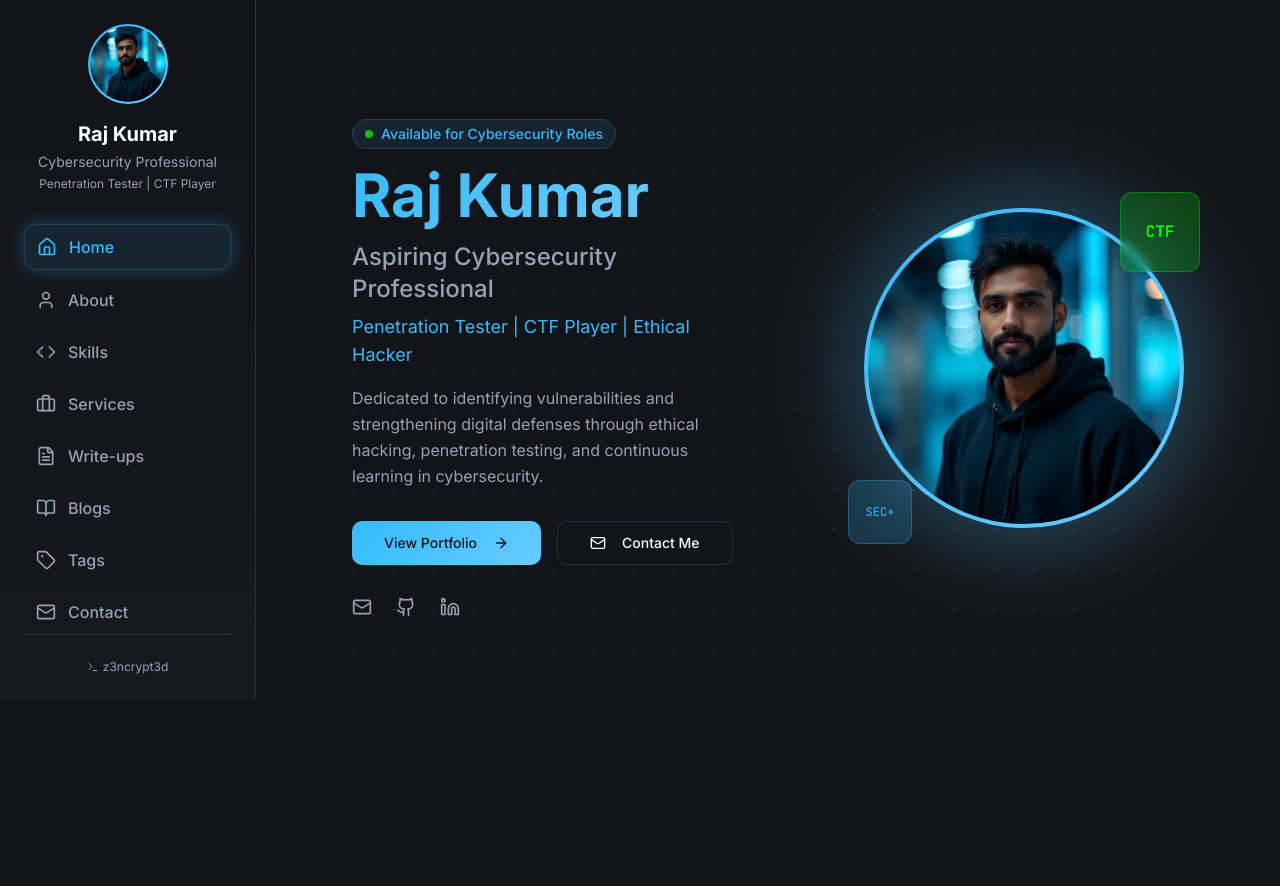
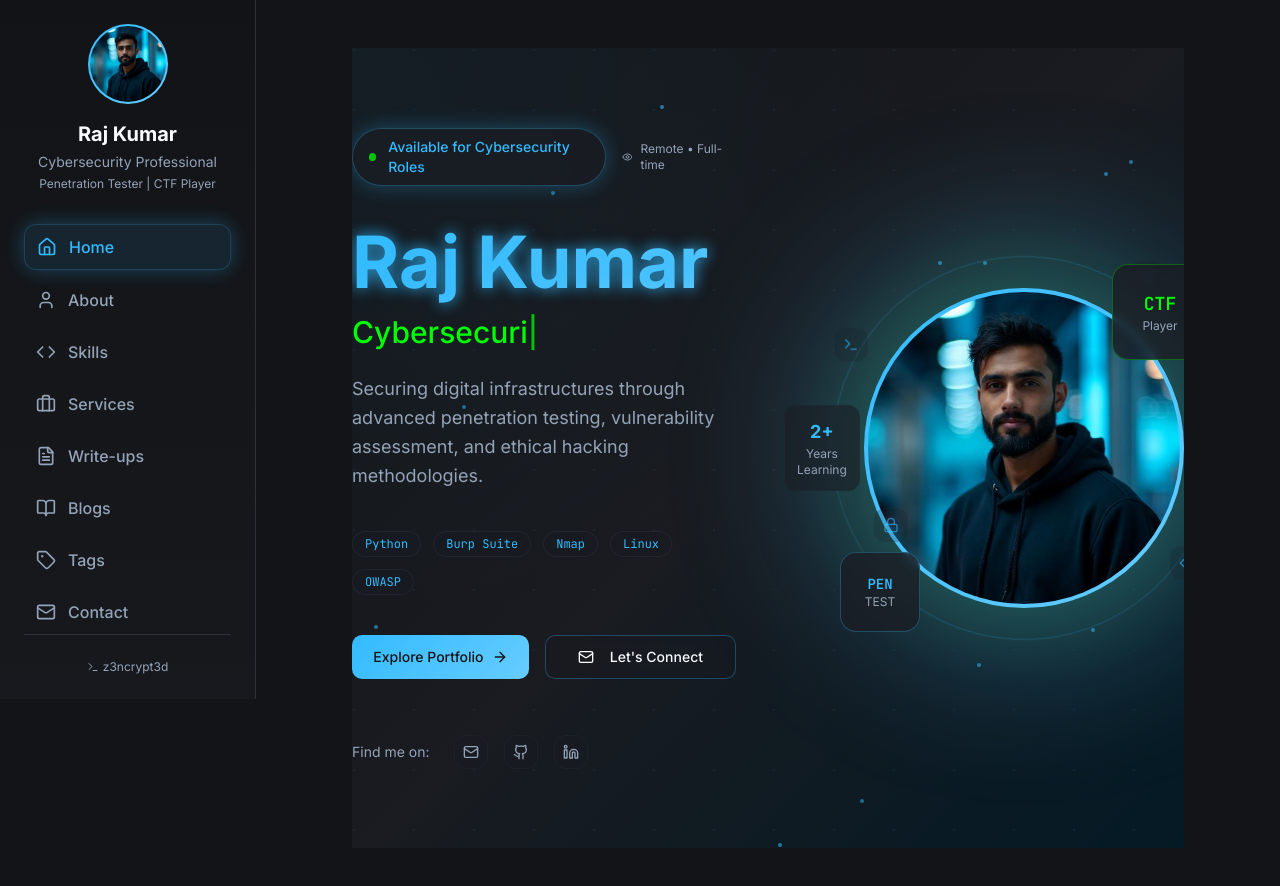
Before and after one commit to n220556/Z3ncrypt3dBu9, a React (Vite) app: page / in a window 1280 px wide. Shown: the top 886 px of the page. Before the commit the page ends 800 px from the top, so only its background shows below. Built offline with nearby package versions, Linux system fonts and the light colour scheme.

Commit message:
Refine hero section UI
Enhance the hero section of the portfolio website with modern UI elements.

```diff
--- a/src/components/Hero.tsx
+++ b/src/components/Hero.tsx
@@ -1,119 +1,286 @@
-import { ArrowRight, Download, Mail, Github, Linkedin } from 'lucide-react';
+import { ArrowRight, Mail, Github, Linkedin, Shield, Terminal, Code, Zap, Lock, Eye } from 'lucide-react';
 import { Button } from '@/components/ui/button';
+import { useEffect, useState } from 'react';
 import profileImage from '@/assets/profile-image.jpg';
 
+const FloatingIcon = ({ icon: Icon, delay = 0, duration = 3, className = "" }) => (
+  <div
+    className={`absolute animate-bounce opacity-60 ${className}`}
+    style={{
+      animationDelay: `${delay}s`,
+      animationDuration: `${duration}s`
+    }}
+  >
+    <div className="p-2 bg-card/30 backdrop-blur-sm rounded-lg border border-border/30">
+      <Icon className="h-4 w-4 text-primary" />
+    </div>
+  </div>
+);
+
+const TypewriterText = ({ texts, speed = 100 }) => {
+  const [displayText, setDisplayText] = useState('');
+  const [currentIndex, setCurrentIndex] = useState(0);
+  const [isDeleting, setIsDeleting] = useState(false);
+
+  useEffect(() => {
+    const currentText = texts[currentIndex];
+    const timeout = setTimeout(() => {
+      if (!isDeleting) {
+        if (displayText.length < currentText.length) {
+          setDisplayText(currentText.slice(0, displayText.length + 1));
+        } else {
+          setTimeout(() => setIsDeleting(true), 2000);
+        }
+      } else {
+        if (displayText.length > 0) {
+          setDisplayText(displayText.slice(0, -1));
+        } else {
+          setIsDeleting(false);
+          setCurrentIndex((prev) => (prev + 1) % texts.length);
+        }
+      }
+    }, isDeleting ? speed / 2 : speed);
+
+    return () => clearTimeout(timeout);
+  }, [displayText, isDeleting, currentIndex, texts, speed]);
+
+  return <span className="text-secondary">{displayText}<span className="animate-pulse">|</span></span>;
+};
+
 export function Hero() {
+  const [mousePosition, setMousePosition] = useState({ x: 0, y: 0 });
+
+  useEffect(() => {
+    const handleMouseMove = (e) => {
+      setMousePosition({
+        x: (e.clientX / window.innerWidth) * 100,
+        y: (e.clientY / window.innerHeight) * 100,
+      });
+    };
+
+    window.addEventListener('mousemove', handleMouseMove);
+    return () => window.removeEventListener('mousemove', handleMouseMove);
+  }, []);
+
   return (
-    <section className="relative min-h-[80vh] flex items-center">
-      {/* Background Grid */}
-      <div className="absolute inset-0 opacity-20">
-        <div className="absolute inset-0" style={{
+    <section className="relative min-h-screen flex items-center overflow-hidden">
+      {/* Dynamic Background */}
+      <div className="absolute inset-0">
+        {/* Animated Grid */}
+        <div
+          className="absolute inset-0 opacity-30 transition-transform duration-1000 ease-out"
+          style={{
             backgroundImage: `radial-gradient(circle at 2px 2px, hsl(var(--primary)) 1px, transparent 0)`,
-          backgroundSize: '40px 40px'
-        }} />
+            backgroundSize: '60px 60px',
+            transform: `translate(${mousePosition.x * 0.02}px, ${mousePosition.y * 0.02}px)`
+          }}
+        />
+
+        {/* Gradient Overlays */}
+        <div className="absolute inset-0 bg-gradient-hero opacity-80" />
+        <div
+          className="absolute inset-0 opacity-20"
+          style={{
+            background: `radial-gradient(circle at ${mousePosition.x}% ${mousePosition.y}%, hsl(var(--primary) / 0.3) 0%, transparent 50%)`
+          }}
+        />
+
+        {/* Floating Particles */}
+        <div className="absolute inset-0 overflow-hidden">
+          {[...Array(12)].map((_, i) => (
+            <div
+              key={i}
+              className="absolute w-1 h-1 bg-primary rounded-full opacity-60 animate-pulse"
+              style={{
+                left: `${Math.random() * 100}%`,
+                top: `${Math.random() * 100}%`,
+                animationDelay: `${Math.random() * 3}s`,
+                animationDuration: `${2 + Math.random() * 2}s`
+              }}
+            />
+          ))}
+        </div>
       </div>
 
       <div className="relative z-10 w-full">
-        <div className="grid lg:grid-cols-2 gap-12 items-center">
+        <div className="grid lg:grid-cols-2 gap-16 items-center">
           {/* Content */}
-          <div className="space-y-8">
-            <div className="space-y-4">
-              <div className="inline-flex items-center px-3 py-1 rounded-full bg-primary/10 border border-primary/20 text-primary text-sm font-medium">
-                <span className="w-2 h-2 bg-secondary rounded-full mr-2 animate-pulse" />
+          <div className="space-y-10 animate-fade-in">
+            {/* Status Badge */}
+            <div className="flex items-center space-x-4">
+              <div className="inline-flex items-center px-4 py-2 rounded-full bg-card/60 backdrop-blur-sm border border-primary/30 text-primary text-sm font-medium shadow-glow">
+                <span className="w-2 h-2 bg-secondary rounded-full mr-3 animate-pulse" />
                 Available for Cybersecurity Roles
               </div>
+              <div className="hidden sm:flex items-center space-x-2 text-xs text-muted-foreground">
+                <Eye className="h-3 w-3" />
+                <span>Remote • Full-time</span>
+              </div>
+            </div>
 
-              <h1 className="text-4xl lg:text-6xl font-bold leading-tight">
-                <span className="bg-gradient-primary bg-clip-text text-transparent">
+            {/* Main Heading */}
+            <div className="space-y-6">
+              <div className="space-y-4">
+                <h1 className="text-5xl lg:text-7xl font-bold leading-tight">
+                  <span className="bg-gradient-primary bg-clip-text text-transparent animate-glow">
                     Raj Kumar
                   </span>
                 </h1>
 
-              <div className="space-y-2">
-                <h2 className="text-xl lg:text-2xl text-muted-foreground font-medium">
-                  Aspiring Cybersecurity Professional
-                </h2>
-                <p className="text-lg text-primary">
-                  Penetration Tester | CTF Player | Ethical Hacker
+                <div className="text-2xl lg:text-3xl font-medium text-muted-foreground">
+                  <TypewriterText
+                    texts={[
+                      'Cybersecurity Professional',
+                      'Penetration Tester',
+                      'CTF Champion',
+                      'Ethical Hacker'
+                    ]}
+                  />
+                </div>
+              </div>
+
+              <p className="text-lg text-muted-foreground max-w-lg leading-relaxed">
+                Securing digital infrastructures through advanced penetration testing,
+                vulnerability assessment, and ethical hacking methodologies.
               </p>
             </div>
 
-              <p className="text-muted-foreground max-w-md leading-relaxed">
-                Dedicated to identifying vulnerabilities and strengthening digital defenses through
-                ethical hacking, penetration testing, and continuous learning in cybersecurity.
-              </p>
+            {/* Skills Tags */}
+            <div className="flex flex-wrap gap-3">
+              {['Python', 'Burp Suite', 'Nmap', 'Linux', 'OWASP'].map((skill, index) => (
+                <span
+                  key={skill}
+                  className="px-3 py-1 text-xs font-mono bg-card/40 backdrop-blur-sm rounded-full border border-border/50 text-primary hover:border-primary/50 transition-all duration-300 cursor-default"
+                  style={{
+                    animationDelay: `${index * 0.1}s`
+                  }}
+                >
+                  {skill}
+                </span>
+              ))}
             </div>
 
             {/* CTA Buttons */}
             <div className="flex flex-col sm:flex-row gap-4">
               <Button
-                className="bg-gradient-primary hover:shadow-glow transition-all duration-300 group"
+                className="bg-gradient-primary hover:shadow-glow transition-all duration-500 group relative overflow-hidden"
                 size="lg"
               >
-                View Portfolio
-                <ArrowRight className="ml-2 h-4 w-4 group-hover:translate-x-1 transition-transform" />
+                <span className="relative z-10 flex items-center">
+                  Explore Portfolio
+                  <ArrowRight className="ml-2 h-4 w-4 group-hover:translate-x-1 transition-transform duration-300" />
+                </span>
+                <div className="absolute inset-0 bg-gradient-secondary opacity-0 group-hover:opacity-20 transition-opacity duration-500" />
               </Button>
 
               <Button
                 variant="outline"
                 size="lg"
-                className="border-primary/20 hover:bg-primary/5 hover:border-primary/40"
+                className="border-primary/30 bg-card/20 backdrop-blur-sm hover:bg-primary/10 hover:border-primary/60 hover:shadow-glow-secondary transition-all duration-300 group"
               >
-                <Mail className="mr-2 h-4 w-4" />
-                Contact Me
+                <Mail className="mr-2 h-4 w-4 group-hover:scale-110 transition-transform duration-300" />
+                Let's Connect
               </Button>
             </div>
 
-            {/* Social Links */}
-            <div className="flex items-center space-x-6">
+            {/* Enhanced Social Links */}
+            <div className="flex items-center space-x-6 pt-4">
+              <div className="text-sm text-muted-foreground">Find me on:</div>
+              <div className="flex space-x-4">
+                {[
+                  { icon: Mail, href: 'mailto:z3ncrypt3dbu9@gmail.com', label: 'Email' },
+                  { icon: Github, href: '#', label: 'GitHub' },
+                  { icon: Linkedin, href: '#', label: 'LinkedIn' }
+                ].map(({ icon: Icon, href, label }) => (
                   <a
-                href="mailto:z3ncrypt3dbu9@gmail.com"
-                className="text-muted-foreground hover:text-primary transition-colors"
-                aria-label="Email"
+                    key={label}
+                    href={href}
+                    className="p-2 bg-card/40 backdrop-blur-sm rounded-lg border border-border/30 text-muted-foreground hover:text-primary hover:border-primary/50 hover:shadow-glow transition-all duration-300 hover:scale-110"
+                    aria-label={label}
                   >
-                <Mail className="h-5 w-5" />
+                    <Icon className="h-4 w-4" />
                   </a>
-              <a
-                href="#"
-                className="text-muted-foreground hover:text-primary transition-colors"
-                aria-label="GitHub"
-              >
-                <Github className="h-5 w-5" />
-              </a>
-              <a
-                href="#"
-                className="text-muted-foreground hover:text-primary transition-colors"
-                aria-label="LinkedIn"
-              >
-                <Linkedin className="h-5 w-5" />
-              </a>
+                ))}
+              </div>
             </div>
           </div>
 
-          {/* Profile Image */}
-          <div className="flex justify-center lg:justify-end">
+          {/* Enhanced Profile Section */}
+          <div className="flex justify-center lg:justify-end animate-fade-in">
             <div className="relative">
-              {/* Glow Effect */}
-              <div className="absolute inset-0 bg-gradient-primary rounded-full blur-2xl opacity-30 scale-110" />
+              {/* Dynamic Glow Effects */}
+              <div className="absolute inset-0 bg-gradient-primary rounded-full blur-3xl opacity-20 scale-125 animate-pulse" />
+              <div className="absolute inset-0 bg-gradient-secondary rounded-full blur-2xl opacity-10 scale-110" />
 
-              {/* Image Container */}
-              <div className="relative w-80 h-80 rounded-full bg-gradient-primary p-1">
-                <div className="w-full h-full rounded-full overflow-hidden bg-card">
+              {/* Orbiting Ring */}
+              <div className="absolute inset-0 w-96 h-96 -translate-x-8 -translate-y-8">
+                <div className="w-full h-full rounded-full border border-primary/20 animate-spin" style={{ animationDuration: '20s' }}>
+                  <div className="absolute top-0 left-1/2 w-2 h-2 bg-primary rounded-full -translate-x-1 -translate-y-1" />
+                </div>
+              </div>
+
+              {/* Main Image Container */}
+              <div className="relative w-80 h-80 rounded-full bg-gradient-primary p-1 hover:scale-105 transition-all duration-500 group">
+                <div className="w-full h-full rounded-full overflow-hidden bg-card relative">
                   <img
                     src={profileImage}
                     alt="Raj Kumar - Cybersecurity Professional"
-                    className="w-full h-full object-cover"
+                    className="w-full h-full object-cover group-hover:scale-110 transition-transform duration-500"
                   />
+                  {/* Status Indicator */}
+                  <div className="absolute top-4 right-4 w-4 h-4 bg-secondary rounded-full border-2 border-card animate-pulse" />
                 </div>
               </div>
 
-              {/* Floating Elements */}
-              <div className="absolute -top-4 -right-4 w-20 h-20 bg-secondary/20 rounded-lg backdrop-blur-sm border border-secondary/30 flex items-center justify-center">
-                <span className="text-secondary font-mono font-bold">CTF</span>
+              {/* Floating Tech Icons */}
+              <FloatingIcon
+                icon={Shield}
+                delay={0}
+                className="top-[-20px] right-[20px]"
+              />
+              <FloatingIcon
+                icon={Terminal}
+                delay={1}
+                className="top-[40px] left-[-30px]"
+              />
+              <FloatingIcon
+                icon={Code}
+                delay={2}
+                className="bottom-[20px] right-[-20px]"
+              />
+              <FloatingIcon
+                icon={Lock}
+                delay={1.5}
+                className="bottom-[60px] left-[10px]"
+              />
+              <FloatingIcon
+                icon={Zap}
+                delay={0.5}
+                className="top-[100px] right-[-40px]"
+              />
+
+              {/* Enhanced Achievement Badges */}
+              <div className="absolute -top-6 -right-6 group">
+                <div className="w-24 h-24 bg-card/80 backdrop-blur-sm rounded-2xl border border-secondary/30 flex flex-col items-center justify-center hover:shadow-glow-secondary transition-all duration-300 cursor-pointer">
+                  <span className="text-secondary font-mono font-bold text-lg">CTF</span>
+                  <span className="text-xs text-muted-foreground">Player</span>
+                </div>
               </div>
 
-              <div className="absolute -bottom-4 -left-4 w-16 h-16 bg-primary/20 rounded-lg backdrop-blur-sm border border-primary/30 flex items-center justify-center">
-                <span className="text-primary text-xs font-mono">SEC+</span>
+              <div className="absolute -bottom-6 -left-6 group">
+                <div className="w-20 h-20 bg-card/80 backdrop-blur-sm rounded-2xl border border-primary/30 flex flex-col items-center justify-center hover:shadow-glow transition-all duration-300 cursor-pointer">
+                  <span className="text-primary text-sm font-mono font-bold">PEN</span>
+                  <span className="text-xs text-muted-foreground">TEST</span>
+                </div>
+              </div>
+
+              {/* Experience Stats */}
+              <div className="absolute top-1/2 -left-20 transform -translate-y-1/2 hidden xl:block">
+                <div className="bg-card/60 backdrop-blur-sm rounded-lg border border-border/30 p-3 text-center">
+                  <div className="text-primary font-bold text-lg">2+</div>
+                  <div className="text-xs text-muted-foreground">Years</div>
+                  <div className="text-xs text-muted-foreground">Learning</div>
+                </div>
               </div>
             </div>
           </div>
--- a/src/index.css
+++ b/src/index.css
@@ -130,11 +130,11 @@ All colors are HSL for better design system control
   }
 
   body {
-    @apply bg-background text-foreground;
+    @apply bg-background text-foreground font-display;
   }
 }
 
-/* Custom Animations & Utilities */
+/* Custom Utilities */
 @layer utilities {
   .transition-smooth {
     transition: var(--transition-smooth);
@@ -142,20 +142,6 @@ All colors are HSL for better design system control
 
   .transition-fast {
     transition: var(--transition-fast);
-  }
-
-  /* Text animations */
-  .animate-glow {
-    animation: glow 2s ease-in-out infinite alternate;
-  }
-
-  @keyframes glow {
-    from {
-      text-shadow: 0 0 10px hsl(var(--primary) / 0.5);
-    }
-    to {
-      text-shadow: 0 0 20px hsl(var(--primary) / 0.8), 0 0 30px hsl(var(--primary) / 0.6);
-    }
   }
 
   /* Hover effects */
--- a/tailwind.config.ts
+++ b/tailwind.config.ts
@@ -98,11 +98,31 @@ export default {
 					to: {
 						height: '0'
 					}
+				},
+				'fade-in': {
+					'0%': {
+						opacity: '0',
+						transform: 'translateY(20px)'
+					},
+					'100%': {
+						opacity: '1',
+						transform: 'translateY(0)'
+					}
+				},
+				'glow': {
+					'0%, 100%': {
+						textShadow: '0 0 10px hsl(var(--primary) / 0.5)'
+					},
+					'50%': {
+						textShadow: '0 0 20px hsl(var(--primary) / 0.8), 0 0 30px hsl(var(--primary) / 0.6)'
+					}
 				}
 			},
 			animation: {
 				'accordion-down': 'accordion-down 0.2s ease-out',
-				'accordion-up': 'accordion-up 0.2s ease-out'
+				'accordion-up': 'accordion-up 0.2s ease-out',
+				'fade-in': 'fade-in 0.6s ease-out',
+				'glow': 'glow 2s ease-in-out infinite alternate'
 			}
 		}
 	},
```
Lines whose indentation alone changed are shown as unchanged.
